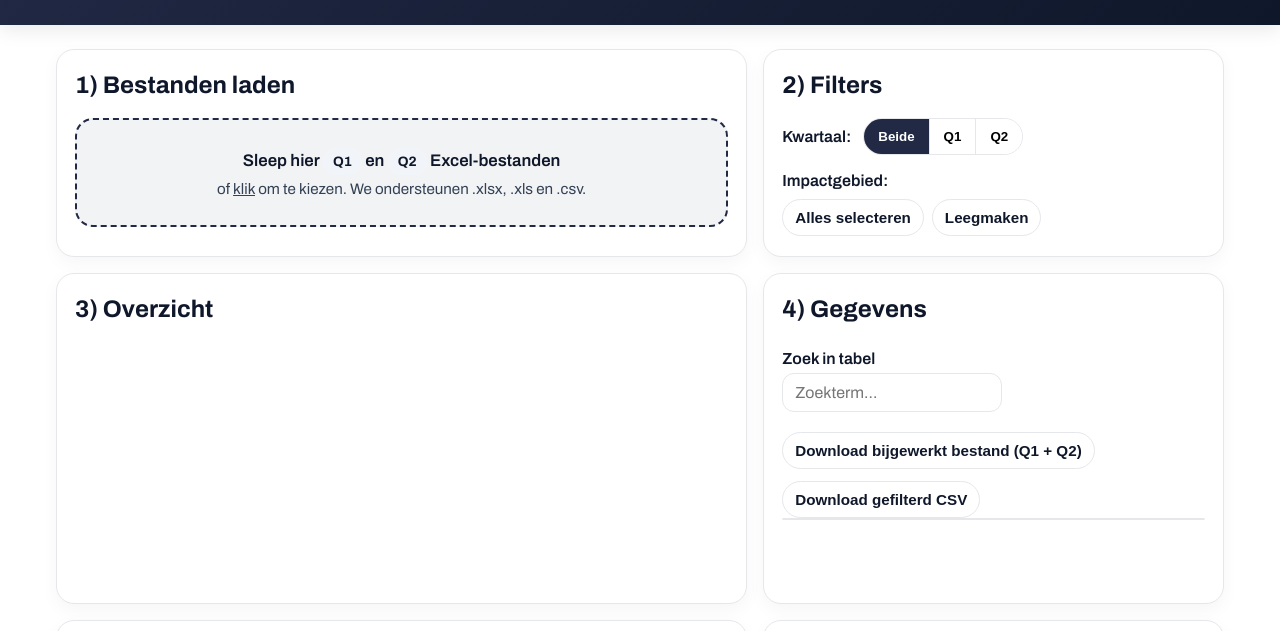
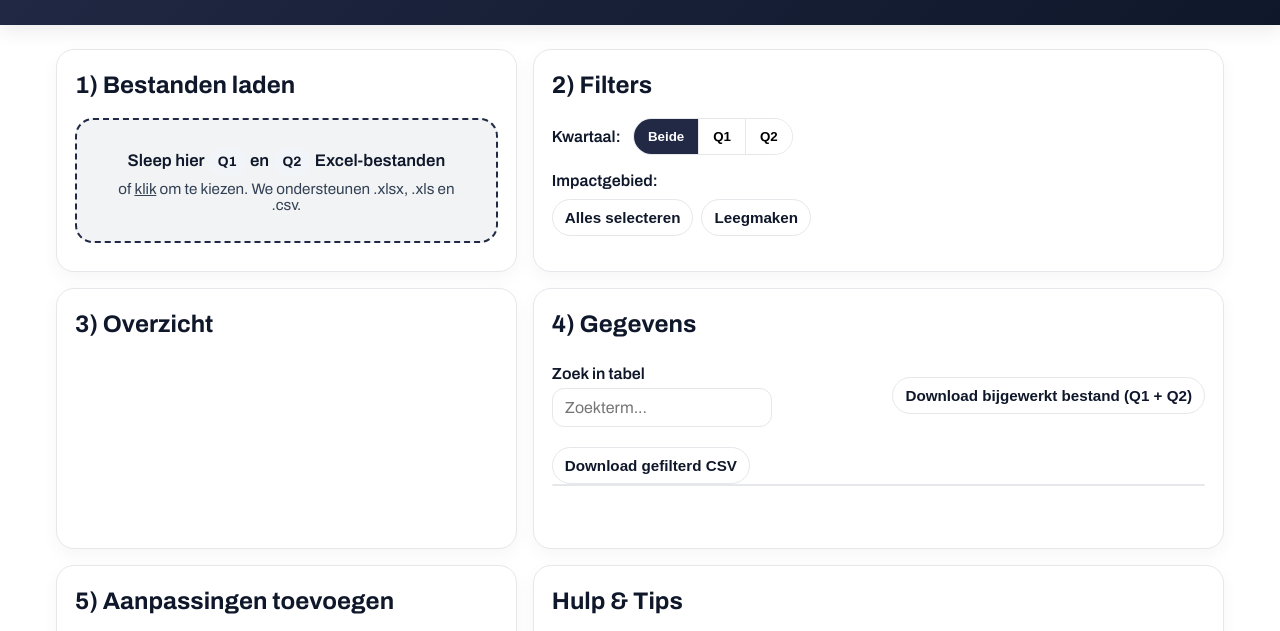
Before and after one commit to Llorsque/opwest-evaluatie, a plain HTML site: page index.html in a window 1280 px wide. Shown: the part 102-733 px from the top of the page. Drawn offline with nearby package versions, Linux system fonts and the light colour scheme.

Commit message:
Add files via upload

```diff
--- a/index.html
+++ b/index.html
@@ -30,7 +30,7 @@
 
     .panel{background:#fff;border:1px solid #e5e7eb;border-radius:18px; padding:18px; box-shadow:0 6px 18px rgba(2,6,23,.04);}
     .grid{display:grid; gap:16px}
-    .grid-2{grid-template-columns:1.2fr .8fr}
+    .grid-2{grid-template-columns:.8fr 1.2fr}
     @media (max-width: 980px){.grid-2{grid-template-columns:1fr}}
 
     .dropzone{
@@ -117,7 +117,7 @@
 
     <section class="panel" aria-labelledby="viz">
       <h2 id="viz" style="margin-top:4px">3) Overzicht</h2>
-      <canvas id="chart" height="240" aria-label="Samenvatting per impactgebied" role="img"></canvas>
+      <canvas id="chart" height="170" aria-label="Samenvatting per impactgebied" role="img"></canvas>
     </section>
 
     <section class="panel" aria-labelledby="table">
```
